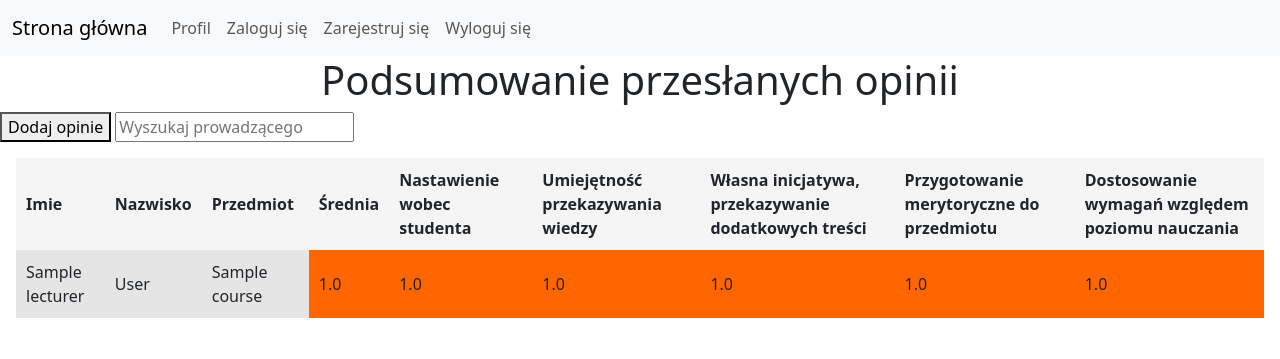
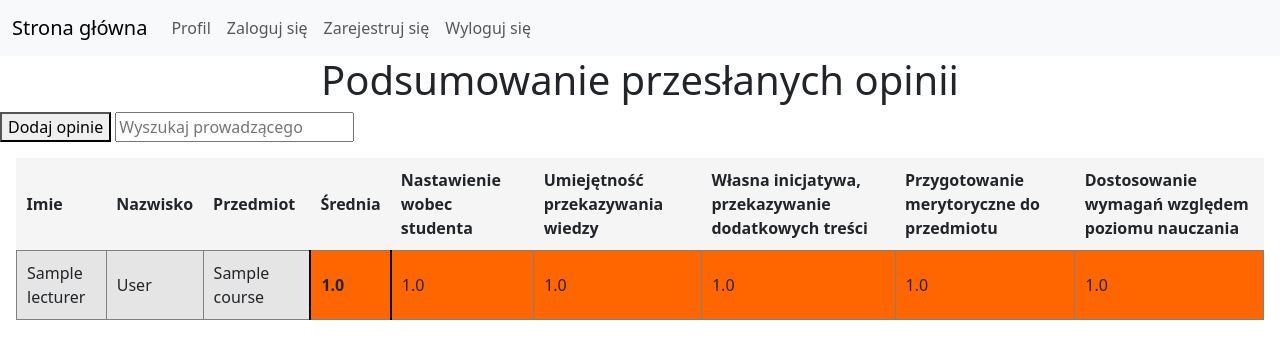
Before and after one commit to Pug0r/www-course-project, a Flask app: page / in a window 1280 px wide. Shown: the top 359 px of the page. Run offline with Flask 3, Linux system fonts and the light colour scheme; tables that the repository leaves empty hold one stand-in row (values such as "Sample post"); parts of the project's set-up code (start-up, migrations or seed data) failed here and were passed over; some libraries are stand-ins or nearby versions.

Commit message:
Add borders to the table

```diff
--- a/project/static/styles.css
+++ b/project/static/styles.css
@@ -6,6 +6,17 @@
     display: flex;
     align-items: center;
     justify-content: center;
+}
+
+td{
+     border: 1px solid #808080 ;
+}
+
+/* Score column */
+td:nth-of-type(4){
+    font-weight: bold;
+    border-right: 2px solid #000;
+    border-left: 2px solid #000;
 }
 
 .mainTableRow:nth-child(even){
```
